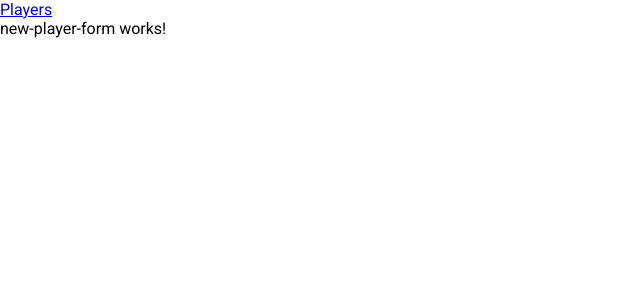
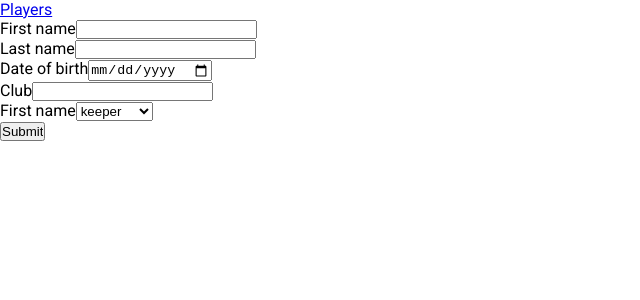
Before and after one commit to bk20dev/championships, an Angular app: page /players/new in a window 1280 px wide. Shown: the top 300 px of the page, without its empty margins (0-640 px from the left). Built offline with nearby package versions, Linux system fonts and the light colour scheme.

Commit message:
Create working form

```diff
--- /dev/null
+++ b/src/api/validator.ts
@@ -0,0 +1,14 @@
+import { ValidationErrors, ValidatorFn } from "@angular/forms";
+
+export const oneOf = <T>(values: T[]): ValidatorFn =>
+  (control): ValidationErrors | null => {
+    const controlValue = control.value;
+    const exists = values.some(value => controlValue === value);
+    if (exists) return null;
+    return {
+      "oneof": {
+        "values": values.join(", "),
+        "actualValue": controlValue,
+      },
+    };
+  };
--- a/src/app/app.module.ts
+++ b/src/app/app.module.ts
@@ -8,12 +8,14 @@ import { PlayerListComponent } from "./player-list/player-list.component";
 import { AgePipe } from "./age.pipe";
 import { PlayerDetailsComponent } from './player-details/player-details.component';
 import { NewPlayerFormComponent } from './new-player-form/new-player-form.component';
+import { ReactiveFormsModule } from "@angular/forms";
 
 @NgModule({
   declarations: [
     AgePipe, AppComponent, PlayerListComponent, NavigationComponent, PlayerDetailsComponent, NewPlayerFormComponent,
   ],
-  imports: [BrowserModule, AppRoutingModule, HttpClientModule],
+  imports: [BrowserModule, AppRoutingModule, HttpClientModule,
+    ReactiveFormsModule],
   providers: [],
   bootstrap: [AppComponent],
 })
--- a/src/app/new-player-form/new-player-form.component.html
+++ b/src/app/new-player-form/new-player-form.component.html
@@ -1 +1,30 @@
-<p>new-player-form works!</p>
+<form [formGroup]="playerForm" (submit)="onSubmit()">
+  <div class="field-group">
+    <label for="firstNameInput">First name</label>
+    <input id="firstNameInput" type="text" formControlName="firstName"
+           minlength="2" required/>
+  </div>
+  <div class="field-group">
+    <label for="lastNameInput">Last name</label>
+    <input id="lastNameInput" type="text" formControlName="lastName"
+           minlength="2" required/>
+  </div>
+  <div class="field-group">
+    <label for="dateOfBirthInput">Date of birth</label>
+    <input id="dateOfBirthInput" type="date" formControlName="dateOfBirth"
+           required/>
+  </div>
+  <div class="field-group">
+    <label for="clubInput">Club</label>
+    <input id="clubInput" type="text" formControlName="club" required/>
+  </div>
+  <div class="field-group">
+    <label for="positionSelect">First name</label>
+    <select id="positionSelect" formControlName="position">
+      <option *ngFor="let position of playerPositions" [value]="position">
+        {{ position }}
+      </option>
+    </select>
+  </div>
+  <input type="submit"/>
+</form>
--- a/src/app/new-player-form/new-player-form.component.ts
+++ b/src/app/new-player-form/new-player-form.component.ts
@@ -1,15 +1,30 @@
-import { Component, OnInit } from '@angular/core';
+import { Component } from "@angular/core";
+import { FormControl, FormGroup, Validators } from "@angular/forms";
+import { oneOf } from "../../api/validator";
 
 @Component({
-  selector: 'app-new-player-form',
-  templateUrl: './new-player-form.component.html',
-  styleUrls: ['./new-player-form.component.scss']
+  selector: "app-new-player-form",
+  templateUrl: "./new-player-form.component.html",
+  styleUrls: ["./new-player-form.component.scss"],
 })
-export class NewPlayerFormComponent implements OnInit {
+export class NewPlayerFormComponent {
+  readonly playerPositions = ["keeper", "half-back", "sweeper", "forward"];
 
-  constructor() { }
+  playerForm = new FormGroup({
+    firstName: new FormControl("", [
+      Validators.required, Validators.minLength(2),
+    ]),
+    lastName: new FormControl("", [
+      Validators.required, Validators.minLength(2),
+    ]),
+    dateOfBirth: new FormControl("", Validators.required),
+    club: new FormControl("", Validators.required),
+    position: new FormControl(this.playerPositions[0], [
+      Validators.required, oneOf(this.playerPositions),
+    ]),
+  });
 
-  ngOnInit(): void {
+  onSubmit(): void {
+
   }
-
 }
```
